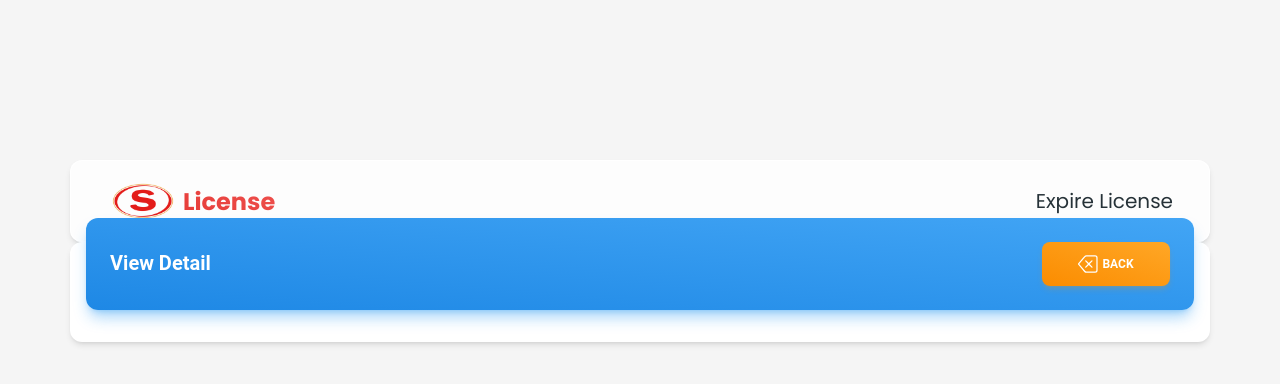
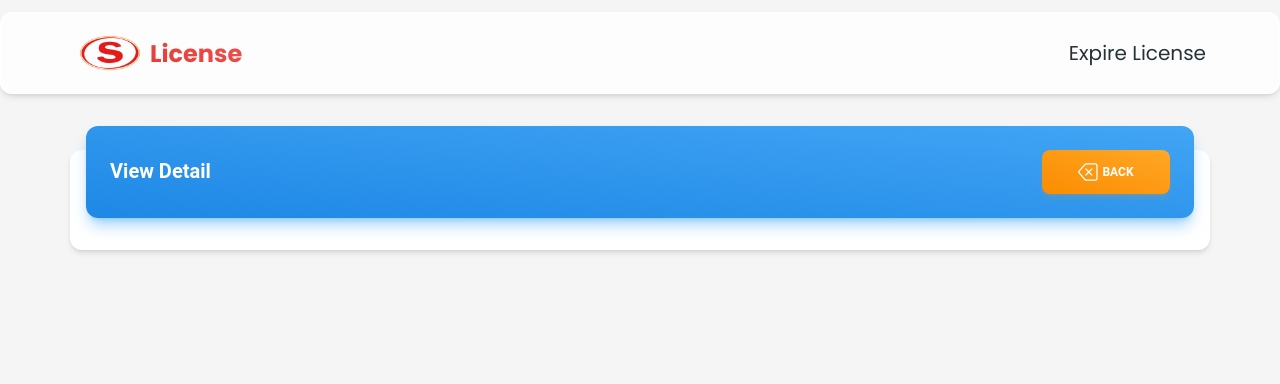
Before and after one commit to Phitchayut/expire-license, a React (Vite) app: page /view in a window 1280 px wide. Shown: the top 384 px of the page. Built offline with nearby package versions, Linux system fonts and the light colour scheme.

Commit message:
Update View.jsx

```diff
--- a/src/pages/View.jsx
+++ b/src/pages/View.jsx
@@ -16,8 +16,9 @@ import { Link } from "react-router-dom";
 import Navbar from "../components/Navbar";
 const View = () => {
   return (
-    <div className="mx-auto container mt-40">
+    <>
       <Navbar />
+      <div className="mx-auto container mt-14">
         <Card className="font-poppins">
           <CardHeader
             variant="gradient"
@@ -40,6 +41,7 @@ const View = () => {
           </CardHeader>
         </Card>
       </div>
+    </>
   );
 };
 
```
Lines whose indentation alone changed are shown as unchanged.
